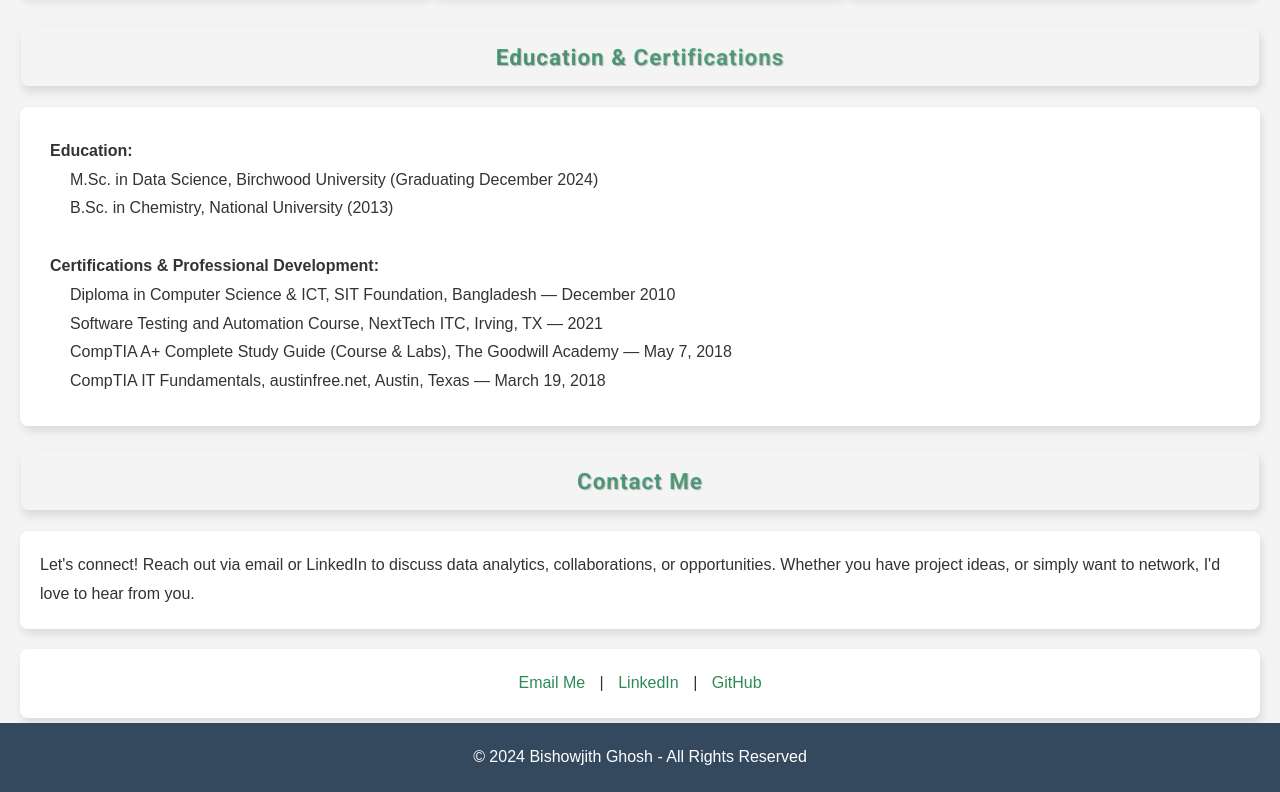
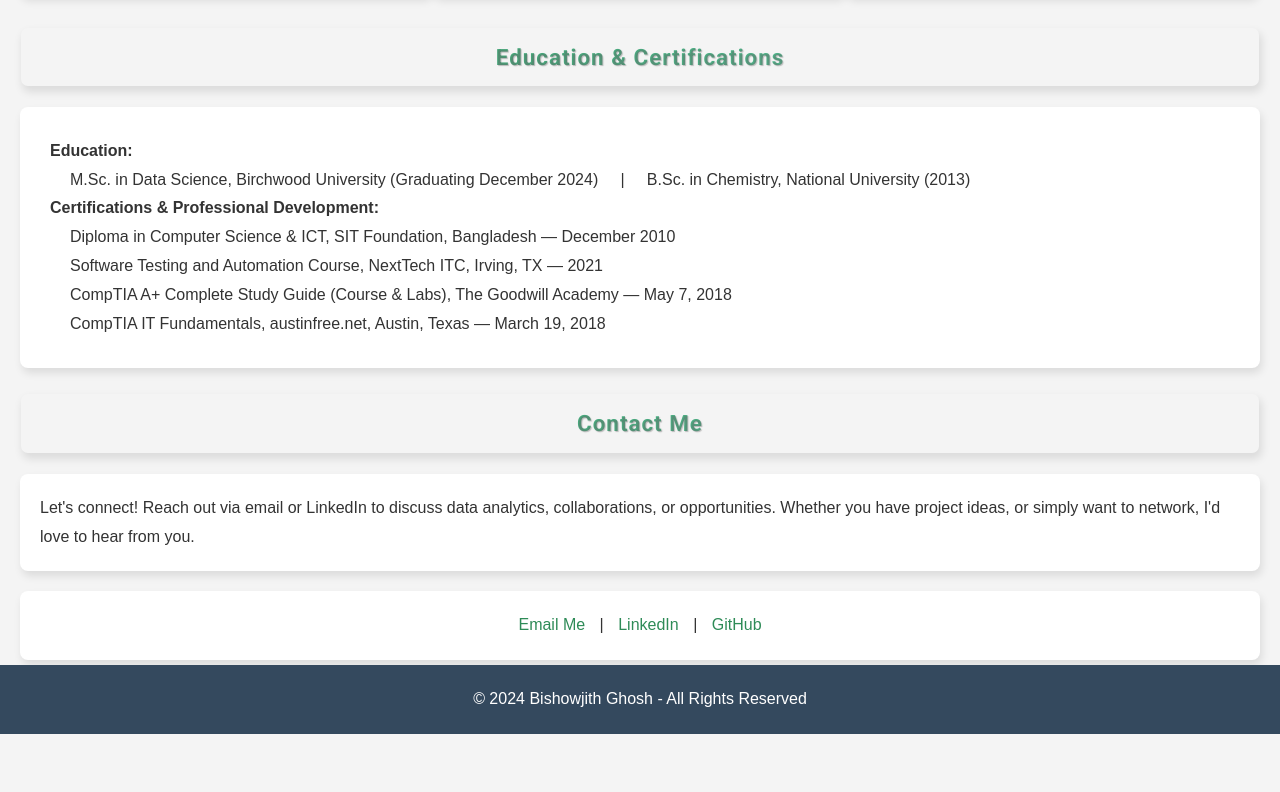
Before and after one commit to ghoshaustin/bishowjith-ghosh, a plain HTML site: page index.html in a window 1280 px wide. Shown: the part 1475-2267 px from the top of the page. After the commit the page ends 2209 px from the top, so only its background shows below. Drawn offline with Linux system fonts and the light colour scheme.

Commit message:
Update index.html

```diff
--- a/index.html
+++ b/index.html
@@ -455,19 +455,25 @@ body {
 
 
  <!-- Education & Certifications Section -->
-    <section id="education">
+<section id="education">
     <div class="section-title">Education & Certifications</div>
     <ul style="list-style-type: none;">
+        <!-- Education Section -->
         <li><strong>Education:</strong></li>
-        <li style="padding-left: 20px;">M.Sc. in Data Science, Birchwood University (Graduating December 2024)</li>
-      <li style="padding-left: 20px;">B.Sc. in Chemistry, National University (2013)</li></br>
+        <li style="padding-left: 20px;">
+            M.Sc. in Data Science, Birchwood University (Graduating December 2024)
+            &nbsp;&nbsp;&nbsp; | &nbsp;&nbsp;&nbsp;
+            B.Sc. in Chemistry, National University (2013)
+        </li>
+
+        <!-- Certifications Section -->
         <li><strong>Certifications & Professional Development:</strong></li>
         <li style="padding-left: 20px;">Diploma in Computer Science & ICT, SIT Foundation, Bangladesh — December 2010</li>
         <li style="padding-left: 20px;">Software Testing and Automation Course, NextTech ITC, Irving, TX — 2021</li>
         <li style="padding-left: 20px;">CompTIA A+ Complete Study Guide (Course & Labs), The Goodwill Academy — May 7, 2018</li>
         <li style="padding-left: 20px;">CompTIA IT Fundamentals, austinfree.net, Austin, Texas — March 19, 2018</li>
-     </ul>
-     </section>
+    </ul>
+</section>
 
 
     <!-- Contact Section -->
```
